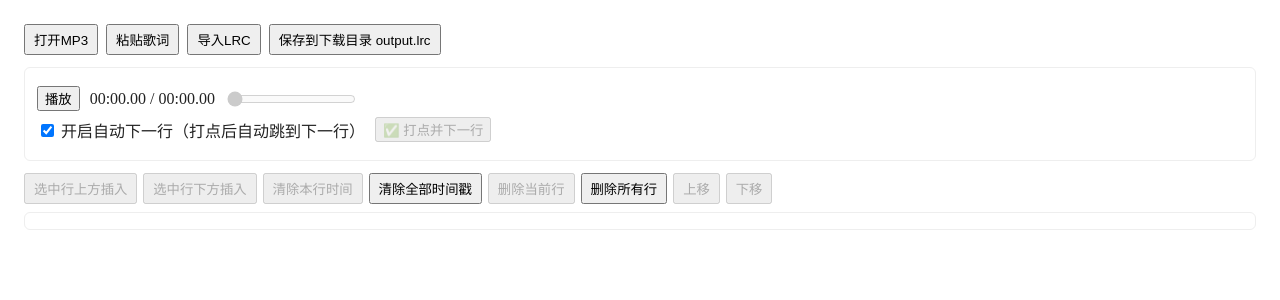
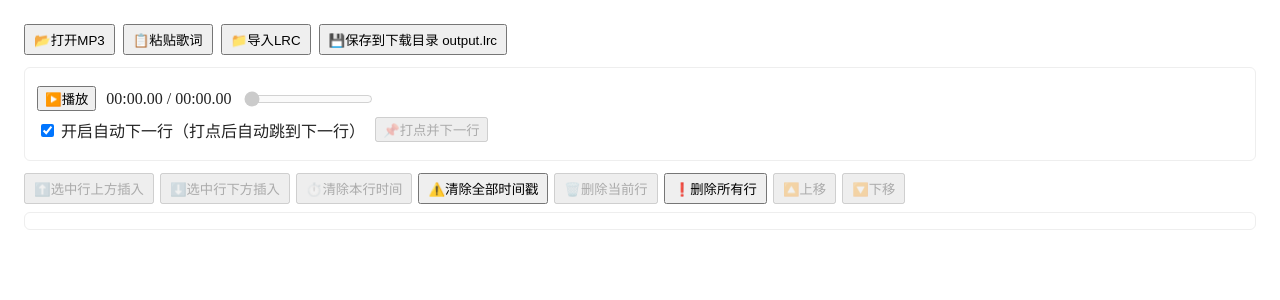
Before and after one commit to feishengfei/lrc-editor, a Vue app: page / in a window 1280 px wide. Shown: the top 300 px of the page. Built offline with nearby package versions, Linux system fonts and the light colour scheme.

Commit message:
add 😀 emoji for button

```diff
--- a/src/App.vue
+++ b/src/App.vue
@@ -1,16 +1,16 @@
 <template>
   <div class="app">
     <div class="toolbar">
-      <button @click="handleSelectMp3">打开MP3</button>
-      <button @click="importLrcModalOpen = true">粘贴歌词</button>
-      <button @click="handleImportLrcFile">导入LRC</button>
-      <button @click="handleExportLrc">保存到下载目录 output.lrc</button>
+      <button @click="handleSelectMp3">📂打开MP3</button>
+      <button @click="importLrcModalOpen = true">📋粘贴歌词</button>
+      <button @click="handleImportLrcFile">📁导入LRC</button>
+      <button @click="handleExportLrc">💾保存到下载目录 output.lrc</button>
     </div>
 
     <div class="player">
       <audio ref="audioRef" @timeupdate="onTimeUpdate" @loadedmetadata="onAudioLoaded" />
       <div class="player-row">
-        <button @click="togglePlay">{{ isPlaying ? '暂停' : '播放' }}</button>
+        <button @click="togglePlay">{{ isPlaying ? '⏸️暂停' : '▶️播放' }}</button>
         <span>{{ formatTime(currentTime) }} / {{ formatTime(duration) }}</span>
         <input
           type="range"
@@ -28,21 +28,21 @@
           开启自动下一行（打点后自动跳到下一行）
         </label>
         <button @click="autoStampCurrentLine" :disabled="selectedIndex === null || !isPlaying">
-          ✅ 打点并下一行
+          📌打点并下一行
         </button>
       </div>
     </div>
 
     <div class="lyric-editor">
       <div class="lyric-tool">
-          <button @click="insertAbove" :disabled="selectedIndex === null">选中行上方插入</button>
-          <button @click="insertBelow" :disabled="selectedIndex === null">选中行下方插入</button>
-          <button @click="clearCurrentTimestamps" :disabled="selectedIndex === null">清除本行时间</button>
-          <button @click="clearAllTimestamps">清除全部时间戳</button>
-          <button @click="deleteSelected" :disabled="selectedIndex === null">删除当前行</button>
-          <button @click="deleteAllLines">删除所有行</button>
-          <button @click="moveUp" :disabled="selectedIndex === null || selectedIndex === 0">上移</button>
-          <button @click="moveDown" :disabled="selectedIndex === null || selectedIndex >= lyrics.length - 1">下移</button>
+          <button @click="insertAbove" :disabled="selectedIndex === null">⬆️选中行上方插入</button>
+          <button @click="insertBelow" :disabled="selectedIndex === null">⬇️选中行下方插入</button>
+          <button @click="clearCurrentTimestamps" :disabled="selectedIndex === null">⏱️清除本行时间</button>
+          <button @click="clearAllTimestamps">⚠️清除全部时间戳</button>
+          <button @click="deleteSelected" :disabled="selectedIndex === null">🗑️删除当前行</button>
+          <button @click="deleteAllLines">❗删除所有行</button>
+          <button @click="moveUp" :disabled="selectedIndex === null || selectedIndex === 0">🔼上移</button>
+          <button @click="moveDown" :disabled="selectedIndex === null || selectedIndex >= lyrics.length - 1">🔽下移</button>
       </div>
 
       <div class="lyric-list">
```
